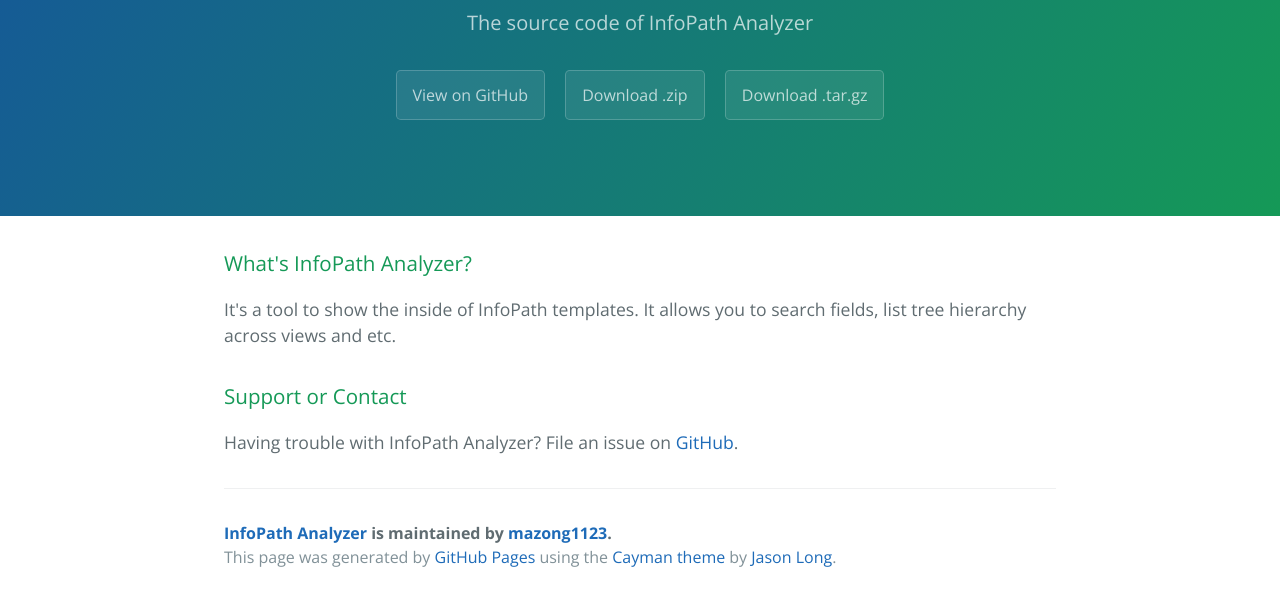
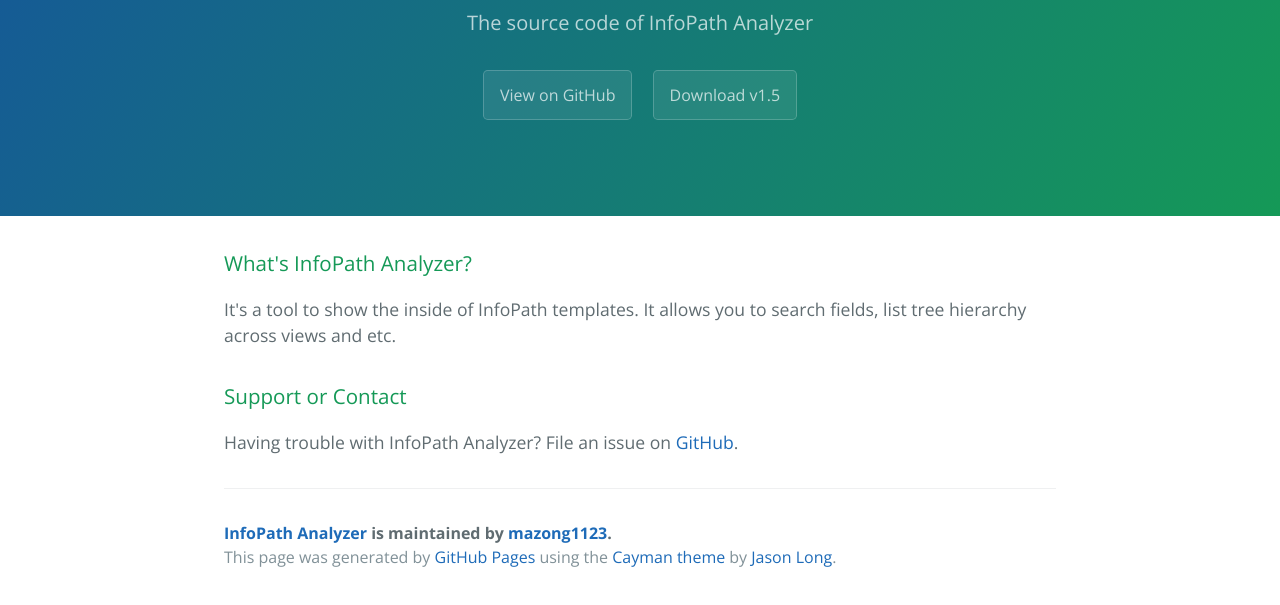
Before and after one commit to mazong1123/infopathanalyzer, a plain HTML site: page index.html in a window 1280 px wide. Shown: the part 167-772 px from the top of the page. Drawn offline with nearby package versions, Linux system fonts and the light colour scheme.

Commit message:
Updated the link.

```diff
--- a/index.html
+++ b/index.html
@@ -14,8 +14,7 @@
       <h1 class="project-name">InfoPath Analyzer</h1>
       <h2 class="project-tagline">The source code of InfoPath Analyzer</h2>
       <a href="https://github.com/mazong1123/infopathanalyzer" class="btn">View on GitHub</a>
-      <a href="https://github.com/mazong1123/infopathanalyzer/zipball/master" class="btn">Download .zip</a>
-      <a href="https://github.com/mazong1123/infopathanalyzer/tarball/master" class="btn">Download .tar.gz</a>
+      <a href="https://github.com/mazong1123/infopathanalyzer/releases/download/1.5/InfoPath.Analyzer.1.5.zip" class="btn">Download v1.5</a>
     </section>
 
     <section class="main-content">
```
